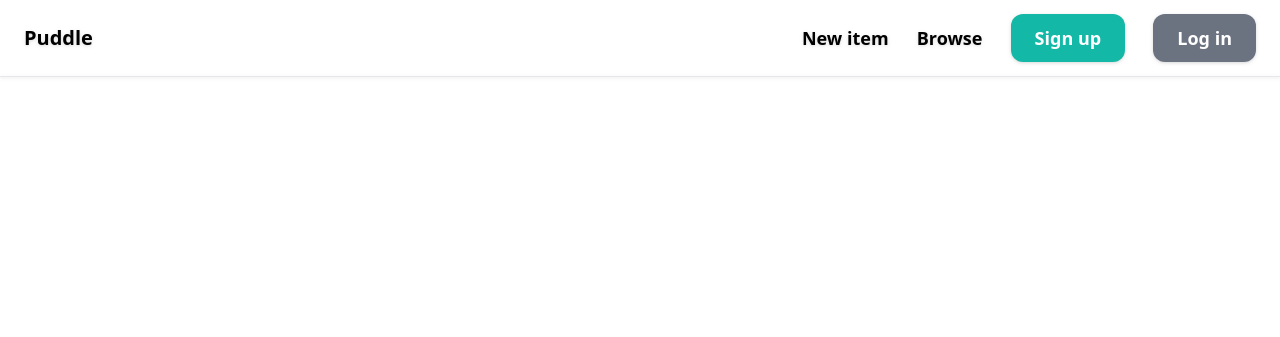
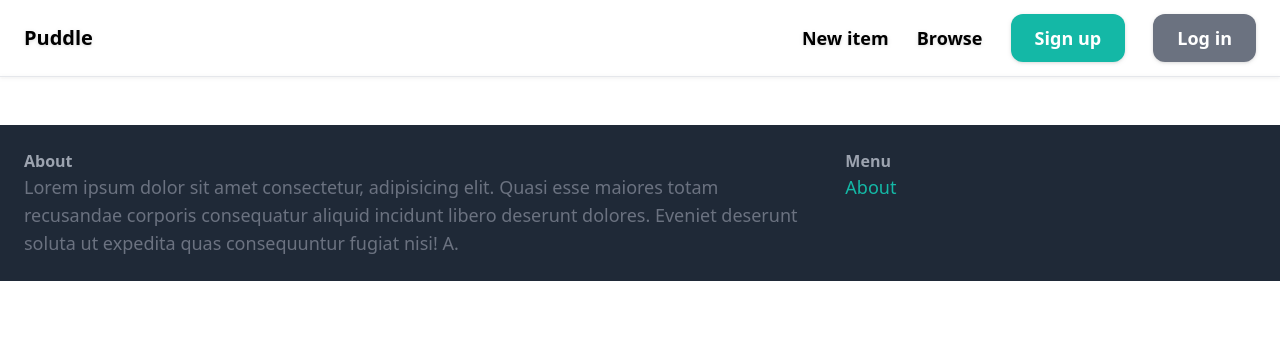
Before and after one commit to GodsplanElot/Django_marketplace, a Python web app: template puddle/core/templates/core/base.html in a window 1280 px wide. Shown: the top 337 px of the page. Run offline with Jinja, Linux system fonts and the light colour scheme; the template is opened without the code that fills it, so the values that code supplies are empty; some libraries are stand-ins or nearby versions.

Commit message:
Styling the footer

```diff
--- a/puddle/core/templates/core/base.html
+++ b/puddle/core/templates/core/base.html
@@ -29,5 +29,22 @@
 
         {% endblock %}
     </div>
+
+
+    <footer class="py-6 px-6 flex justify-between bg-gray-800">
+        <div class="w-2/3 pr-10">
+            <h3 class="nb-5 font-semibold text-gray-400">About</h3>
+
+            <p class="text-lg text-gray-500"> Lorem ipsum dolor sit amet consectetur, adipisicing elit. Quasi esse maiores totam recusandae corporis consequatur aliquid incidunt libero deserunt dolores. Eveniet deserunt soluta ut expedita quas consequuntur fugiat nisi! A.</p>
+        </div>
+
+            <div class="w-1/3">
+                <h3 class="nb-5 font-semibold text-gray-400">Menu</h3>
+
+                <ul class="space-y-2">
+                    <li><a href="#" class="text-lg text-teal-500 hover:text-teal-700">About</a></li>
+                </ul>
+            </div>
+    </footer>
 </body>
 </html>
```
